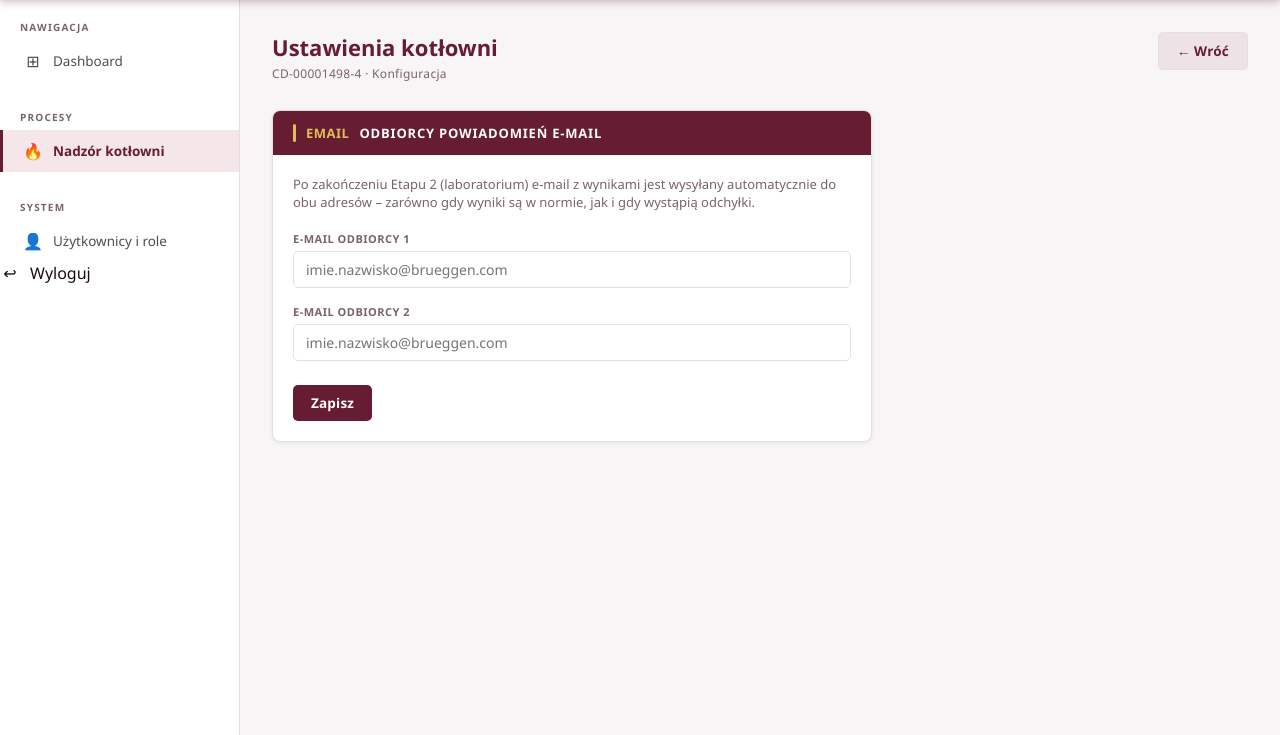
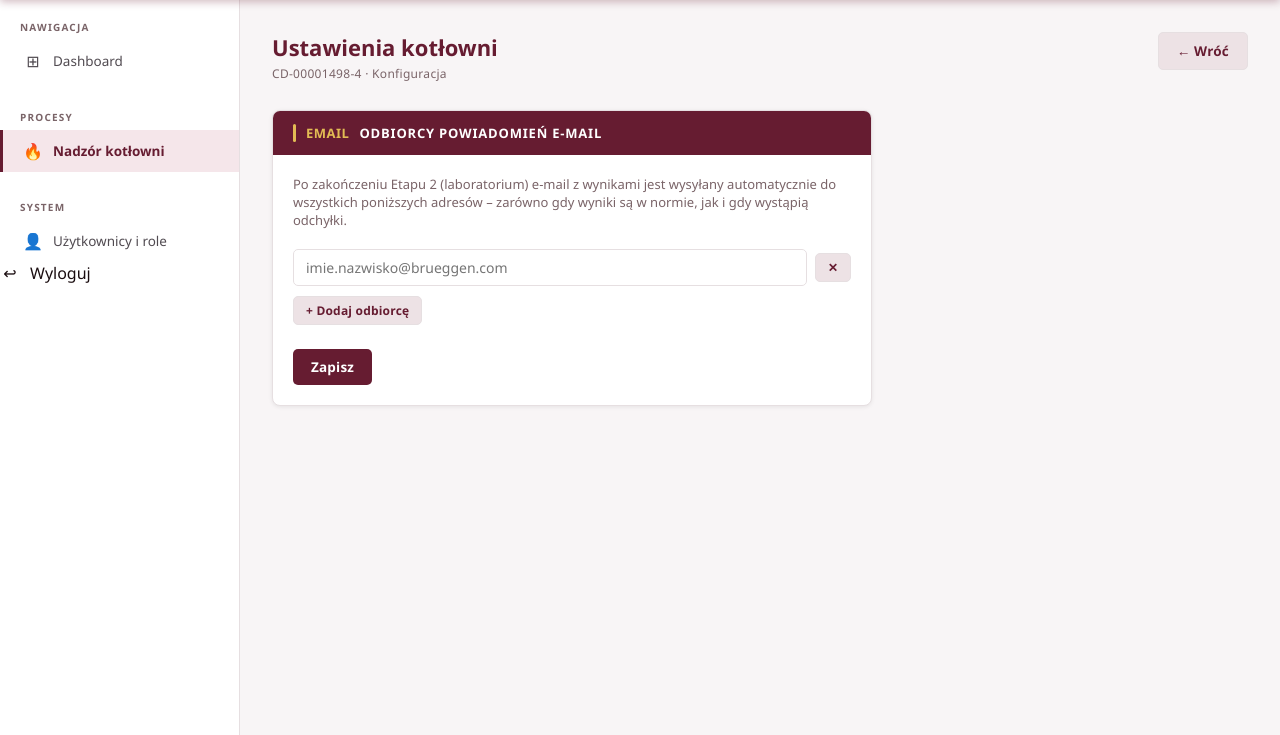
Before and after one commit to SP1BrueggenPL/DigitalWED, a Django app: page /kotlownia/ustawienia/ in a window 1280 px wide. Shown: the part 64-799 px from the top of the page. Run offline with Django 5.2, Linux system fonts and the light colour scheme; the visitor is signed in with stand-in values (Sample User, id 1); data comes from the database, SQL or seed files in the repository; data that the repository does not hold is empty.

Commit message:
Add Administrator group, entry deletion, unlimited email recipients, chip editing
- New Administrator group (replaces Administratorzy); it and superusers see
  "Użytkownicy i role" and kotłownia settings
- Superusers can delete kotłownia entries from the list
- Email recipients stored as a list, editable with add/remove rows
- Chip number shown and editable on the user edit form

Co-Authored-By: Claude Fable 5.2 <noreply@anthropic.com>

```diff
--- a/core/context_processors.py
+++ b/core/context_processors.py
@@ -1,4 +1,5 @@
 from .models import Powiadomienie
+from .permissions import is_admin
 
 
 def powiadomienia(request):
@@ -7,4 +8,4 @@ def powiadomienia(request):
     nieprzeczytane = Powiadomienie.objects.filter(
         odbiorca=request.user, przeczytane=False
     ).count()
-    return {'nieprzeczytane_count': nieprzeczytane}
+    return {'nieprzeczytane_count': nieprzeczytane, 'is_admin': is_admin(request.user)}
--- /dev/null
+++ b/core/permissions.py
@@ -0,0 +1,7 @@
+ADMIN_GROUP = 'Administrator'
+
+
+def is_admin(user):
+    return user.is_authenticated and (
+        user.is_superuser or user.groups.filter(name=ADMIN_GROUP).exists()
+    )
--- a/kotlownia/models.py
+++ b/kotlownia/models.py
@@ -116,8 +116,7 @@ class KotlowniaFormularz(models.Model):
 
 
 class KotlowniaUstawienia(models.Model):
-    email_odbiorca_1 = models.EmailField(blank=True, verbose_name='Email odbiorcy 1')
-    email_odbiorca_2 = models.EmailField(blank=True, verbose_name='Email odbiorcy 2')
+    odbiorcy = models.JSONField(default=list, blank=True, verbose_name='Odbiorcy e-mail')
 
     class Meta:
         verbose_name = 'Ustawienia Kotłowni'
--- a/kotlownia/urls.py
+++ b/kotlownia/urls.py
@@ -9,6 +9,7 @@ urlpatterns = [
     path('<int:pk>/', views.formularz_detail, name='detail'),
     path('<int:pk>/etap1/', views.etap_techniczny, name='etap1'),
     path('<int:pk>/etap2/', views.etap_laboratorium, name='etap2'),
+    path('<int:pk>/usun/', views.formularz_delete, name='delete'),
     path('<int:pk>/drukuj/', views.formularz_print, name='print'),
     path('<int:pk>/pobierz/', views.formularz_pdf, name='pdf'),
     path('powiadomienia/', views.powiadomienia_list, name='powiadomienia'),
--- a/kotlownia/views.py
+++ b/kotlownia/views.py
@@ -10,6 +10,10 @@ from .models import KotlowniaFormularz, KotlowniaUstawienia
 from .forms import EtapTechnicznyForm, EtapLaboratoriumForm
 from core.notifications import powiadom_laboratorium
 from core.models import Powiadomienie
+from core.permissions import is_admin
+from django.core.exceptions import ValidationError
+from django.core.validators import validate_email
+from django.views.decorators.http import require_POST
 
 logger = logging.getLogger(__name__)
 
@@ -120,7 +124,7 @@ def _wyslij_email_kotlownia(obj, all_ok, deviations):
         return
 
     ustawienia = KotlowniaUstawienia.get()
-    recipients = [e for e in [ustawienia.email_odbiorca_1, ustawienia.email_odbiorca_2] if e]
+    recipients = list(ustawienia.odbiorcy)
     if not recipients:
         return
 
@@ -523,14 +527,40 @@ def dashboard(request):
 
 @login_required
 def ustawienia(request):
+    if not is_admin(request.user):
+        messages.error(request, 'Brak uprawnień do ustawień.')
+        return redirect('dashboard')
+    obj = KotlowniaUstawienia.get()
+    odbiorcy = obj.odbiorcy
+    if request.method == 'POST':
+        odbiorcy = list(dict.fromkeys(
+            e.strip() for e in request.POST.getlist('odbiorcy') if e.strip()
+        ))
+        invalid = []
+        for e in odbiorcy:
+            try:
+                validate_email(e)
+            except ValidationError:
+                invalid.append(e)
+        if invalid:
+            messages.error(request, 'Nieprawidłowy adres e-mail: ' + ', '.join(invalid))
+        else:
+            obj.odbiorcy = odbiorcy
+            obj.save()
+            messages.success(request, 'Ustawienia zapisane.')
+            return redirect('kotlownia:ustawienia')
+    return render(request, 'kotlownia/ustawienia.html', {'odbiorcy': odbiorcy})
+
+
+@login_required
+@require_POST
+def formularz_delete(request, pk):
     if not request.user.is_superuser:
-        messages.error(request, 'Brak uprawnień do ustawień.')
+        messages.error(request, 'Brak uprawnień do usuwania wpisów.')
         return redirect('kotlownia:list')
-    obj = KotlowniaUstawienia.get()
-    if request.method == 'POST':
-        obj.email_odbiorca_1 = request.POST.get('email_odbiorca_1', '').strip()
-        obj.email_odbiorca_2 = request.POST.get('email_odbiorca_2', '').strip()
-        obj.save()
-        messages.success(request, 'Ustawienia zapisane.')
-        return redirect('kotlownia:ustawienia')
-    return render(request, 'kotlownia/ustawienia.html', {'obj': obj})
+    obj = get_object_or_404(KotlowniaFormularz, pk=pk)
+    logger.info('formularz deleted pk=%s data=%s by=%s', obj.pk, obj.data, request.user)
+    Powiadomienie.objects.filter(url=reverse('kotlownia:etap2', args=[pk])).delete()
+    obj.delete()
+    messages.success(request, 'Wpis usunięty.')
+    return redirect('kotlownia:list')
--- a/templates/base.html
+++ b/templates/base.html
@@ -49,17 +49,10 @@
   </div>
   <div class="sidebar-section">
     <div class="sidebar-label">System</div>
-    {% if user.is_staff or user.groups.all|length > 0 %}
-      {% for g in user.groups.all %}{% if g.name == 'Administratorzy' %}
-      <a href="{% url 'user_list' %}" class="sidebar-link {% if 'user_' in request.resolver_match.url_name %}active{% endif %}">
-        <span class="sidebar-icon">👤</span> Użytkownicy i role
-      </a>
-      {% endif %}{% endfor %}
-      {% if user.is_superuser %}
-      <a href="{% url 'user_list' %}" class="sidebar-link {% if 'user_' in request.resolver_match.url_name %}active{% endif %}">
-        <span class="sidebar-icon">👤</span> Użytkownicy i role
-      </a>
-      {% endif %}
+    {% if is_admin %}
+    <a href="{% url 'user_list' %}" class="sidebar-link {% if 'user_' in request.resolver_match.url_name %}active{% endif %}">
+      <span class="sidebar-icon">👤</span> Użytkownicy i role
+    </a>
     {% endif %}
     <form method="post" action="{% url 'logout' %}">{% csrf_token %}<button type="submit" class="sidebar-link" style="background:none;border:none;width:100%;text-align:left;cursor:pointer;padding:0;font:inherit;color:inherit"><span class="sidebar-icon">↩</span> Wyloguj</button></form>
   </div>
--- a/templates/kotlownia/dashboard.html
+++ b/templates/kotlownia/dashboard.html
@@ -8,7 +8,7 @@
     <div class="doc-number">CD-00001498-4 · Dashboard</div>
   </div>
   <div style="display:flex;gap:8px">
-    {% if is_superuser %}
+    {% if is_admin %}
     <a href="{% url 'kotlownia:ustawienia' %}" class="btn btn-secondary">⚙ Ustawienia</a>
     {% endif %}
     <a href="{% url 'kotlownia:list' %}" class="btn btn-secondary">← Lista</a>
--- a/templates/kotlownia/ustawienia.html
+++ b/templates/kotlownia/ustawienia.html
@@ -15,22 +15,52 @@
   <div class="card-body">
     <p style="font-size:13px;color:var(--brand-muted);margin-bottom:20px">
       Po zakończeniu Etapu 2 (laboratorium) e-mail z wynikami jest wysyłany automatycznie
-      do obu adresów – zarówno gdy wyniki są w normie, jak i gdy wystąpią odchyłki.
+      do wszystkich poniższych adresów – zarówno gdy wyniki są w normie, jak i gdy wystąpią odchyłki.
     </p>
-    <form method="post" novalidate>
+    <form method="post" novalidate id="ustawienia-form">
       {% csrf_token %}
-      <div class="form-group" style="margin-bottom:16px">
-        <label>E-mail odbiorcy 1</label>
-        <input type="email" name="email_odbiorca_1" class="form-control"
-               value="{{ obj.email_odbiorca_1 }}" placeholder="imie.nazwisko@brueggen.com">
+      <div id="odbiorcy-list">
+        {% for email in odbiorcy %}
+        <div class="odbiorca-row">
+          <input type="email" name="odbiorcy" class="form-control" value="{{ email }}" placeholder="imie.nazwisko@brueggen.com">
+          <button type="button" class="btn btn-secondary btn-sm odbiorca-remove" title="Usuń odbiorcę">✕</button>
+        </div>
+        {% endfor %}
       </div>
-      <div class="form-group" style="margin-bottom:24px">
-        <label>E-mail odbiorcy 2</label>
-        <input type="email" name="email_odbiorca_2" class="form-control"
-               value="{{ obj.email_odbiorca_2 }}" placeholder="imie.nazwisko@brueggen.com">
-      </div>
-      <button type="submit" class="btn btn-primary">Zapisz</button>
+      <button type="button" class="btn btn-secondary btn-sm" id="odbiorca-add" style="margin-bottom:24px">+ Dodaj odbiorcę</button>
+      <div><button type="submit" class="btn btn-primary">Zapisz</button></div>
     </form>
   </div>
 </div>
+
+<template id="odbiorca-template">
+  <div class="odbiorca-row">
+    <input type="email" name="odbiorcy" class="form-control" placeholder="imie.nazwisko@brueggen.com">
+    <button type="button" class="btn btn-secondary btn-sm odbiorca-remove" title="Usuń odbiorcę">✕</button>
+  </div>
+</template>
+
+<script>
+(function() {
+  var list = document.getElementById('odbiorcy-list');
+  var tpl = document.getElementById('odbiorca-template');
+  function addRow() {
+    list.appendChild(tpl.content.cloneNode(true));
+    list.lastElementChild.querySelector('input').focus();
+  }
+  document.getElementById('odbiorca-add').addEventListener('click', addRow);
+  list.addEventListener('click', function(e) {
+    if (e.target.classList.contains('odbiorca-remove')) {
+      e.target.closest('.odbiorca-row').remove();
+    }
+  });
+  if (!list.children.length) {
+    list.appendChild(tpl.content.cloneNode(true));
+  }
+})();
+</script>
+<style>
+.odbiorca-row { display:flex; gap:8px; align-items:center; margin-bottom:10px; }
+.odbiorca-row .form-control { flex:1; }
+</style>
 {% endblock %}
```
Also changed, not shown: core/user_admin_views.py (+19 -7 lines), templates/kotlownia/list.html (+8 -1 lines), core/migrations/0007_administrator_group.py (added), kotlownia/migrations/0004_ustawienia_odbiorcy.py (added).
